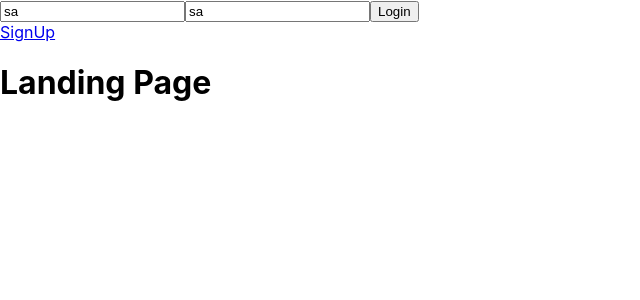
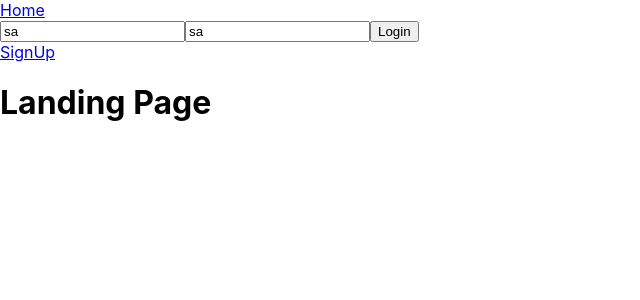
Before and after one commit to leost3/MoviesMania, a React (Create React App) app: page / in a window 1280 px wide. Shown: the top 300 px of the page, without its empty margins (0-640 px from the left). Built offline with nearby package versions, Linux system fonts and the light colour scheme.

Commit message:
persisting data on login logout

```diff
--- a/src/components/App.js
+++ b/src/components/App.js
@@ -1,7 +1,7 @@
 import React from 'react';
 import Home from './Home';
 import Error from './Error';
-import { BrowserRouter as Router, Switch} from 'react-router-dom';
+import { BrowserRouter as Router, Switch, Link} from 'react-router-dom';
 import Route from 'react-router-dom/Route';
 import SignupForm from './auth/SignupForm';
 import MoviesList from './MoviesList';
@@ -10,10 +10,19 @@ import MovieDetails from './MovieDetails';
 class App extends React.Component {
 
   state = {
-    isLoggedIn: false,
+    isLoggedIn: true,
     detailedMovie: [],
   }
 
+  componentDidMount() {
+
+    console.log(localStorage)
+    const isLoggedIn = (localStorage.getItem('loggedIn') === 'true' ? true : false);
+
+      console.log('localstorage', isLoggedIn);
+      this.setState({isLoggedIn});
+      console.log('state',this.state.isLoggedIn)
+    }
 
   handleLogin = () => {
     this.setState({isLoggedIn: true});
@@ -29,6 +38,7 @@ class App extends React.Component {
         <div>
             <Router>
                 <div>
+                    <Link to="/">Home</Link>
                     <Switch>
                         {/* <Route path='/app/:appname' exact render={({match})=>(this.state.loggedIn ? ( <App params={match} />) : (< Redirect to='/' />))}/> */}
                         <Route path='/app/:appname' exact render={ props => (
--- a/src/components/Home.js
+++ b/src/components/Home.js
@@ -6,7 +6,7 @@ function Home(props) {
 
     return (
             <div>
-                <LoginForm {...props}/>
+                <LoginForm {...props} loggedInStatus={props.loggedInStatus}/>
                 <Link to="/signup">SignUp</Link>
                 <h1>Landing Page</h1>
             </div>
--- a/src/components/Movie.js
+++ b/src/components/Movie.js
@@ -1,5 +1,5 @@
 import React from 'react';
-import { Link } from 'react-router-dom';
+// import { Link } from 'react-router-dom';
 
 function Movie(props) {
     const size = {
--- a/src/components/MoviesList.js
+++ b/src/components/MoviesList.js
@@ -41,7 +41,7 @@ class MoviesList extends React.Component{
         // console.log(this.renderMovies());
         return (
             <div>
-                <Link to="/">Home</Link> <br/>
+
                 User Status:  {this.props.loggedInStatus ? "Logged in" : "Logged Out"}
                 {this.renderMovies()}
 
--- a/src/components/auth/LoginForm.js
+++ b/src/components/auth/LoginForm.js
@@ -14,6 +14,10 @@ class LoginForm extends React.Component {
     }
     handlePasswordInput = (e) => {
       this.setState({...this.state, password:e.target.value})
+    }
+
+    handleLogOut = () => {
+      localStorage.setItem("loggedIn", false)
     }
 
     handleSubmit = (e) => {
@@ -34,6 +38,7 @@ class LoginForm extends React.Component {
       .then( response => {
         if (response.data.isLoggedIn) {
           this.props.handleLogin(response.data);
+          localStorage.setItem("loggedIn", true);
           this.props.history.push(`app/${this.state.username}`);
         }
       })
@@ -41,7 +46,10 @@ class LoginForm extends React.Component {
         console.log(error);
       });
     }
-    render() {
+
+    renderForm = () => {
+      console.log('loggedin props', this.props.loggedInStatus)
+      if (!this.props.loggedInStatus) {
         return (
           <div>
               <form onSubmit={this.handleSubmit}>
@@ -51,6 +59,33 @@ class LoginForm extends React.Component {
               </form>
           </div>
         )
+      }
+      return (
+        <div>
+              <form onSubmit={this.handleLogOut}>
+                  <button type="submit"> Logout </button>
+              </form>
+          </div>
+      )
+
+    }
+
+
+    render() {
+      // console.log(this.props.loggedInStatus);
+        return (
+
+          // <div>
+          //     <form onSubmit={this.handleSubmit}>
+          //         <input className="" value={this.state.username} placeholder="username" type="text" onChange={this.handleUsernameInput}/>
+          //         <input className="" value={this.state.password} placeholder="password" type="text" onChange={this.handlePasswordInput}/>
+          //         <button type="submit"> Login </button>
+          //     </form>
+          // </div>
+          <div>
+            {this.renderForm()}
+          </div>
+        )
     }
 }
 
```
